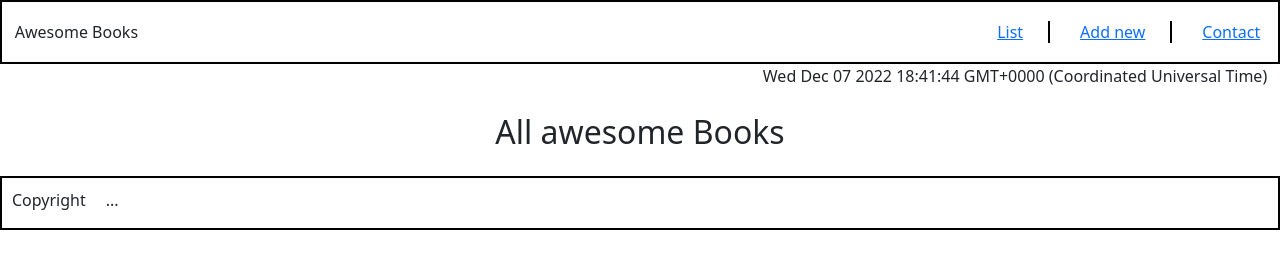
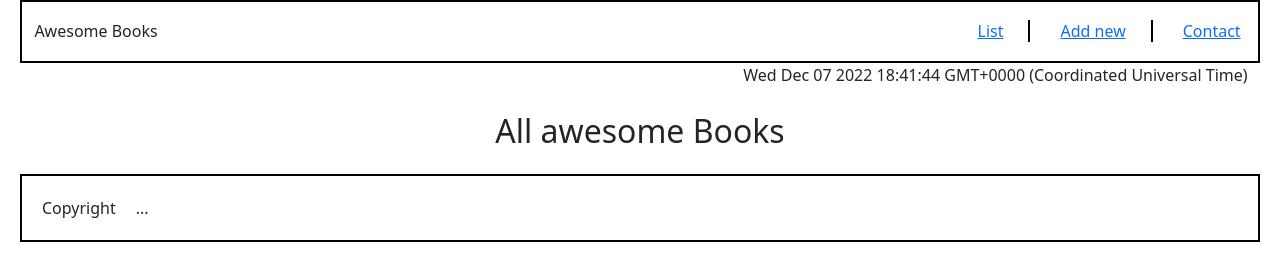
Before and after one commit to bernabasy/Awesome-books, a website: page index.html in a window 1280 px wide. Drawn offline with nearby package versions, Linux system fonts and the light colour scheme.

Commit message:
Add style on footer

```diff
--- a/style.css
+++ b/style.css
@@ -1,5 +1,11 @@
 * {
   box-sizing: border-box;
+}
+
+body {
+  display: flex;
+  flex-direction: column;
+  margin-inline: 20px;
 }
 
 header {
@@ -15,6 +21,11 @@ header {
   justify-content: space-between;
   align-items: center;
   padding: 1%;
+}
+
+footer p {
+  margin-top: 0.5px;
+  margin-bottom: auto;
 }
 
 .navigation > p {
@@ -46,12 +57,6 @@ header {
   padding-right: 25px;
 }
 
-
-body {
-  display: flex;
-  flex-direction: column;
-}
-
 hr {
   border: 1px solid #000;
   width: 10%;
@@ -63,9 +68,10 @@ hr {
 
 footer {
   display: flex;
-  padding: 10px;
+  padding: 20px;
   border: 2px solid #000;
   align-items: center;
-  padding-bottom: 0;
+  margin-bottom: 0;
   gap: 20px;
+  width: 100%;
 }
```
